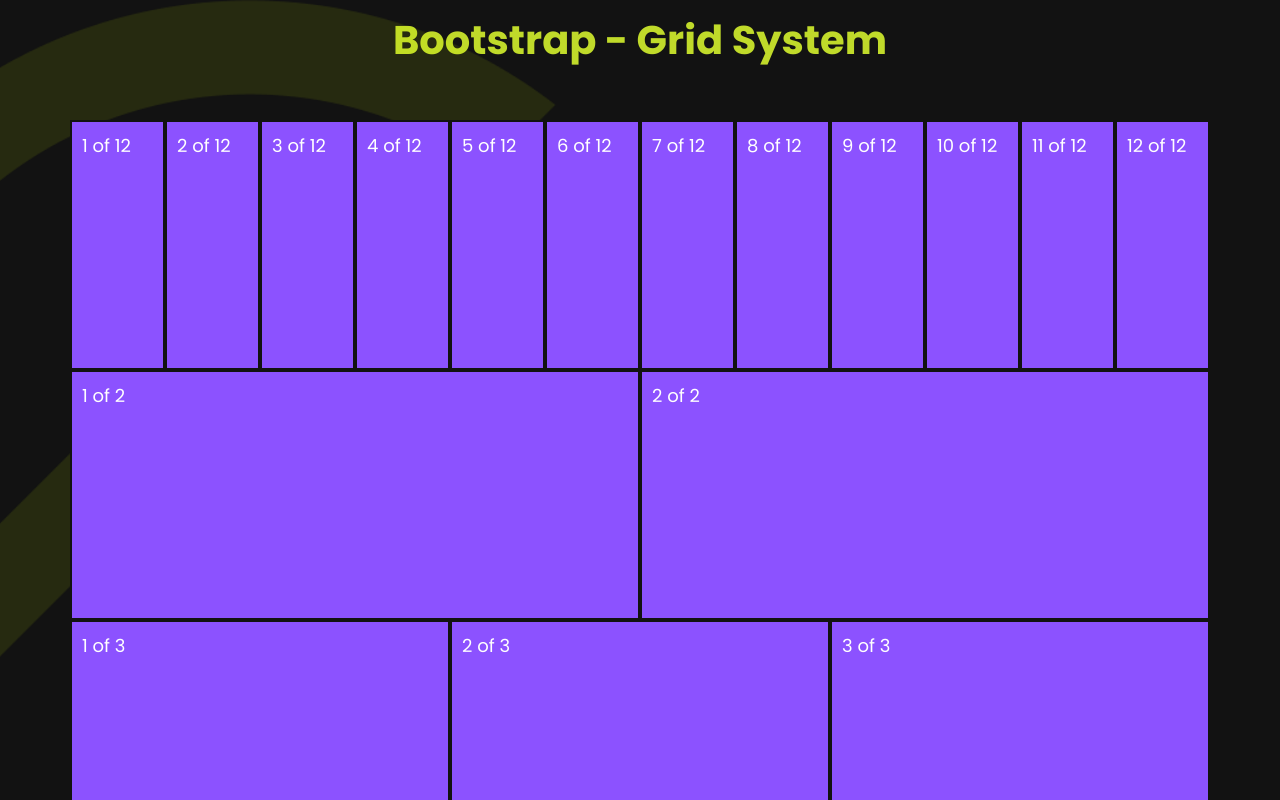
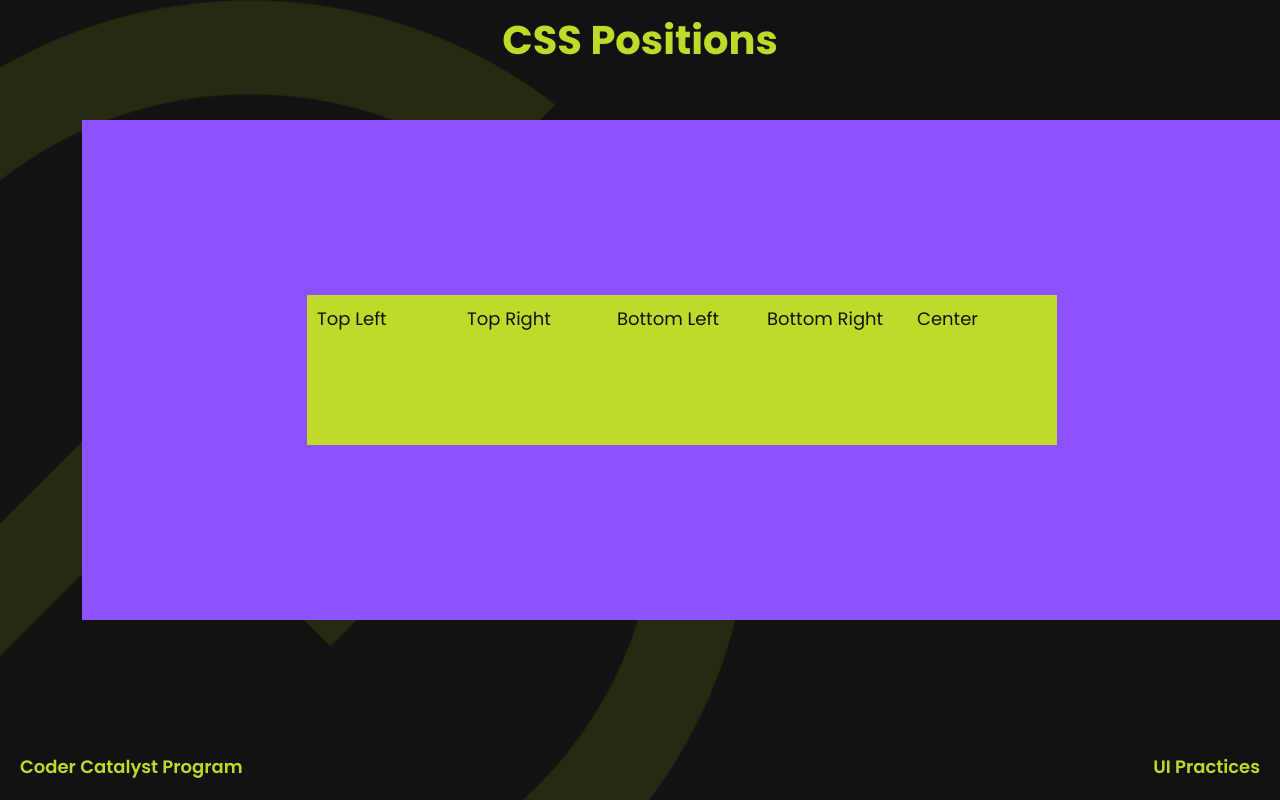
Before and after one commit to Dulmina98/bootstrap-practices, a React (Create React App) app: page / in a window 1280 px wide. Shown: the top 800 px of the page. Built offline with nearby package versions, Linux system fonts and the light colour scheme.

Commit message:
fix: create css positions

```diff
--- a/src/App.scss
+++ b/src/App.scss
@@ -1,6 +1,7 @@
 .App {
   background: #121212;
   min-height: 100vh;
+  height: 100%;
   color: #fff;
   font-size: 18px;
   position: relative;
--- a/src/App.tsx
+++ b/src/App.tsx
@@ -1,13 +1,13 @@
 import React from 'react';
 import './App.scss';
 import 'bootstrap/dist/css/bootstrap.min.css';
-import {GridSystem} from "./pages/GridSystem";
+import {Positions} from "./pages/Positions";
 
 function App() {
     return (
         <div className="App">
-            <div className={"main-title"}>Bootstrap - Grid System</div>
-            <GridSystem/>
+            <div className={"main-title"}>CSS Positions</div>
+            <Positions/>
             <img src="/assets/images/logo.png" alt="logo" className={"bg-logo"}/>
             <div className={"program-name left"}>Coder Catalyst Program</div>
             <div className={"program-name right"}>UI Practices</div>
--- /dev/null
+++ b/src/pages/Positions.scss
@@ -0,0 +1,34 @@
+.main-container {
+  position: relative;
+
+  .main-box {
+    margin: 0 auto;
+    width: 1200px;
+    height: 500px;
+    background: #8C52FF;
+    position: relative;
+    display: flex;
+    justify-content: center;
+    align-items: center;
+    overflow: auto;
+
+    .box {
+      background: #C0DA2A;
+      width: 150px;
+      height: 150px;
+      color: #121212;
+      padding: 10px;
+    }
+
+    .top-left-box {
+      position: sticky;
+      top: 0;
+      left: 0;
+      z-index: 1;
+    }
+
+    .hide {
+      display: none;
+    }
+  }
+}
--- /dev/null
+++ b/src/pages/Positions.tsx
@@ -0,0 +1,19 @@
+import Container from "react-bootstrap/Container";
+import "./Positions.scss"
+
+export function Positions() {
+
+    return (
+        <div className="main-container">
+            <Container>
+                <div className="main-box">
+                    <div className="top-left-box box">Top Left</div>
+                    <div className="top-right-box box">Top Right</div>
+                    <div className="bottom-left-box box">Bottom Left</div>
+                    <div className="bottom-right-box box">Bottom Right</div>
+                    <div className="center box">Center</div>
+                </div>
+            </Container>
+        </div>
+    )
+}
```
